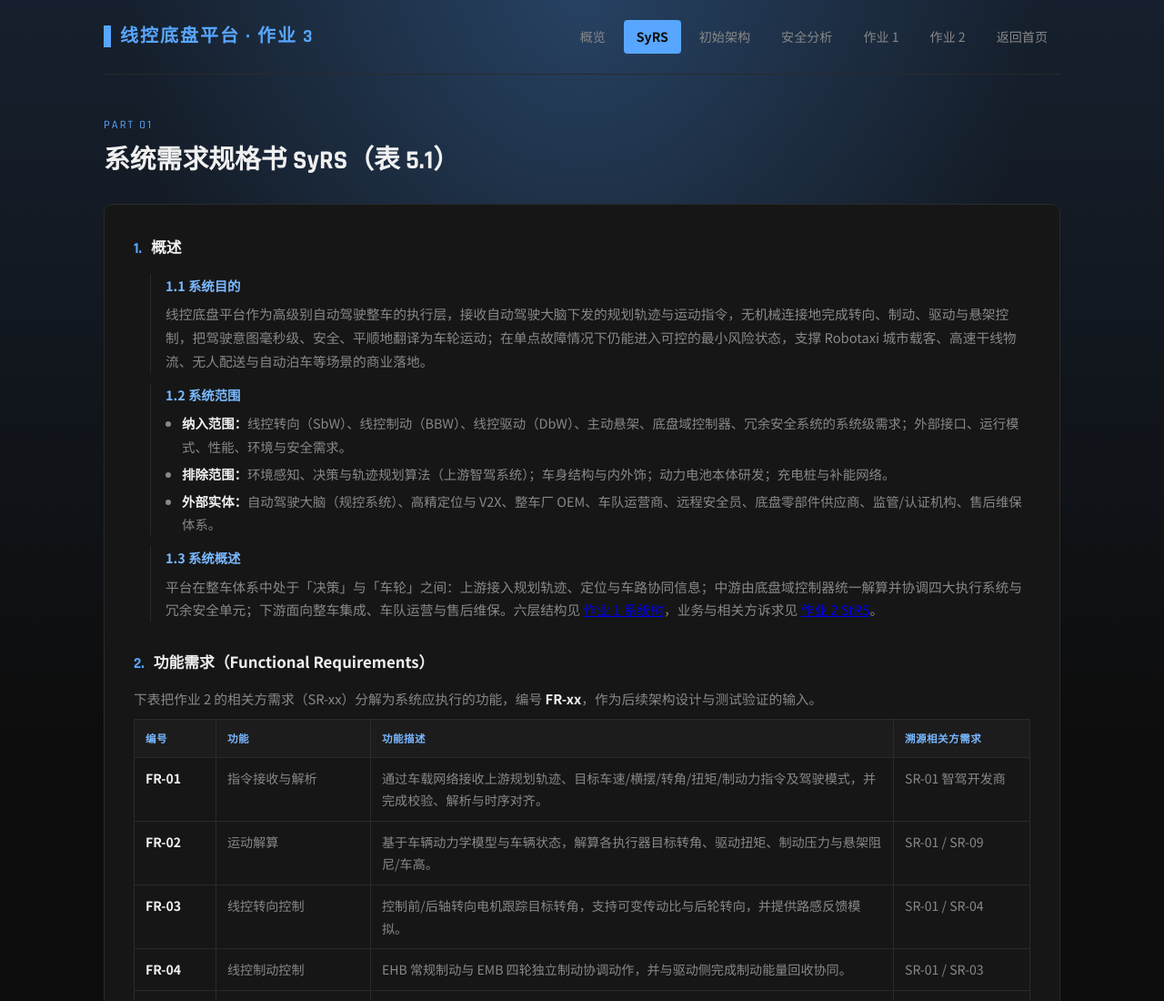
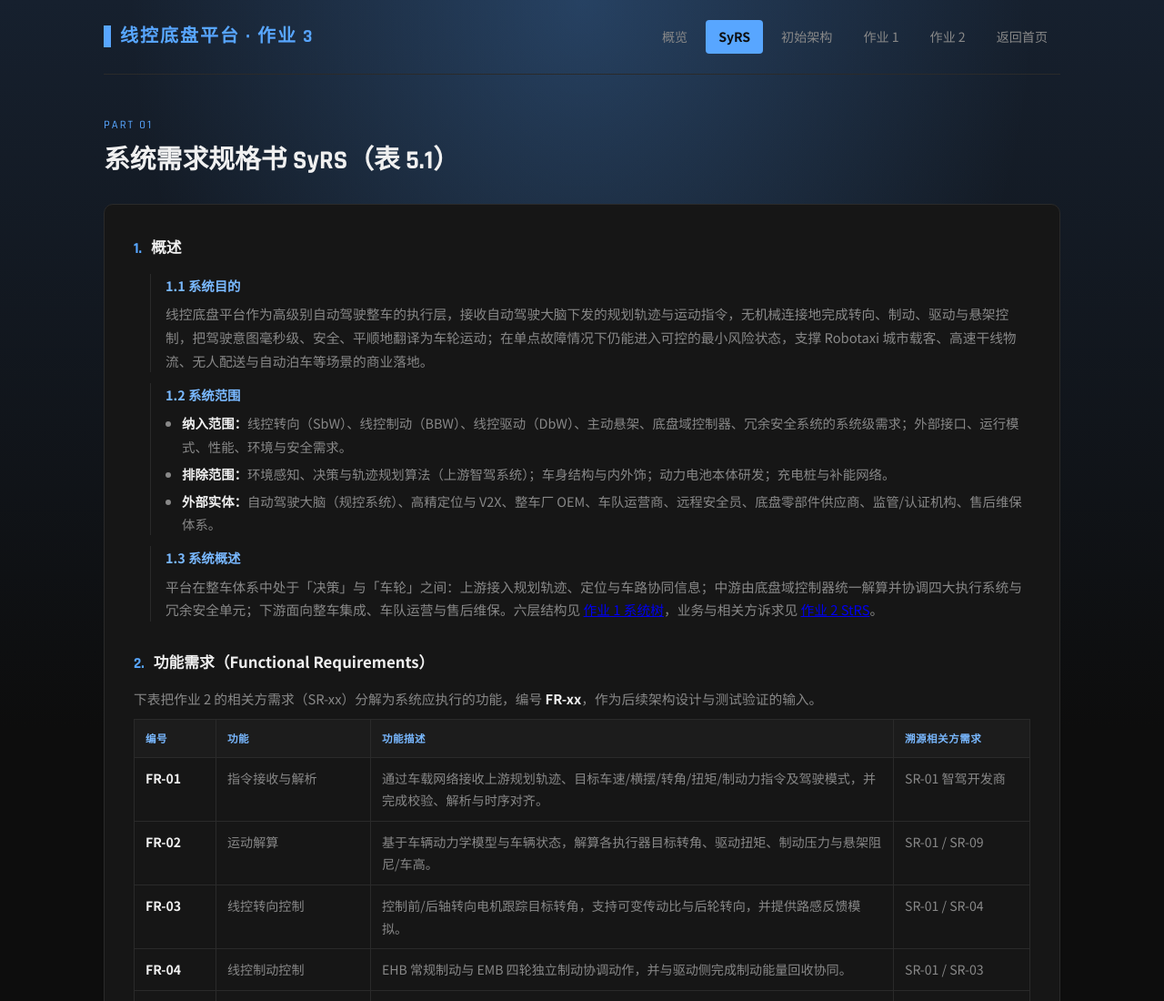
Before and after one commit to zhouzhijiang420-boop/course-homework, a plain HTML site: page homework/group3-assignment/syrs.html in a window 1280 px wide. Shown: the top 1100 px of the page at 91% size. Drawn offline with Linux system fonts and the light colour scheme.

Commit message:
refactor: 移除 SyRS 页安全分析导航链接

```diff
--- a/homework/group3-assignment/syrs.html
+++ b/homework/group3-assignment/syrs.html
@@ -14,7 +14,6 @@
 <a href='index.html'>概览</a>
 <a href='syrs.html' class='active'>SyRS</a>
 <a href='architecture.html'>初始架构</a>
-<a href='safety.html'>安全分析</a>
 <a href='../group1-chassis/index.html'>作业 1</a>
 <a href='../group2-brs-strs/index.html'>作业 2</a>
 <a href='../..'>返回首页</a>
```
